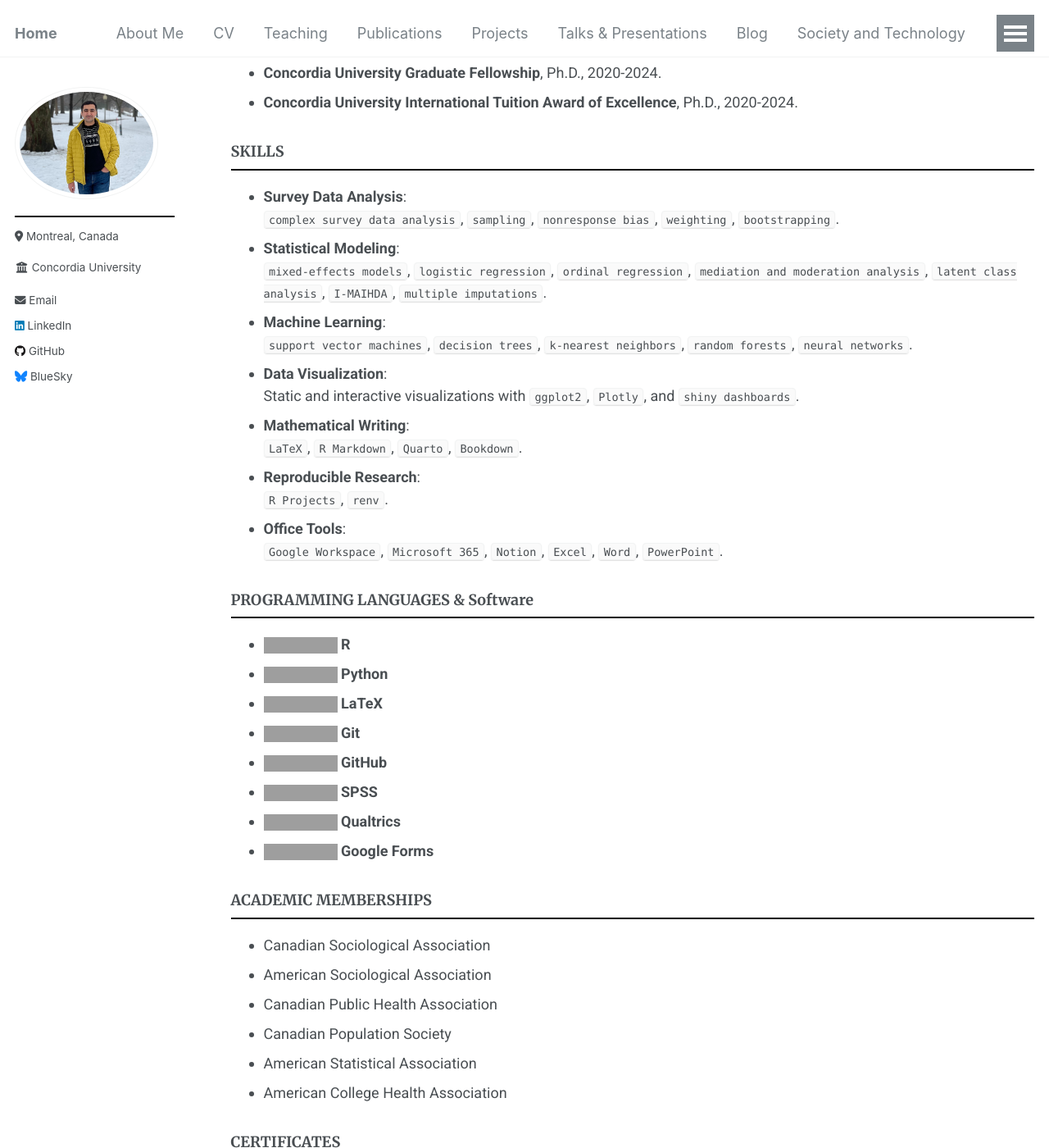
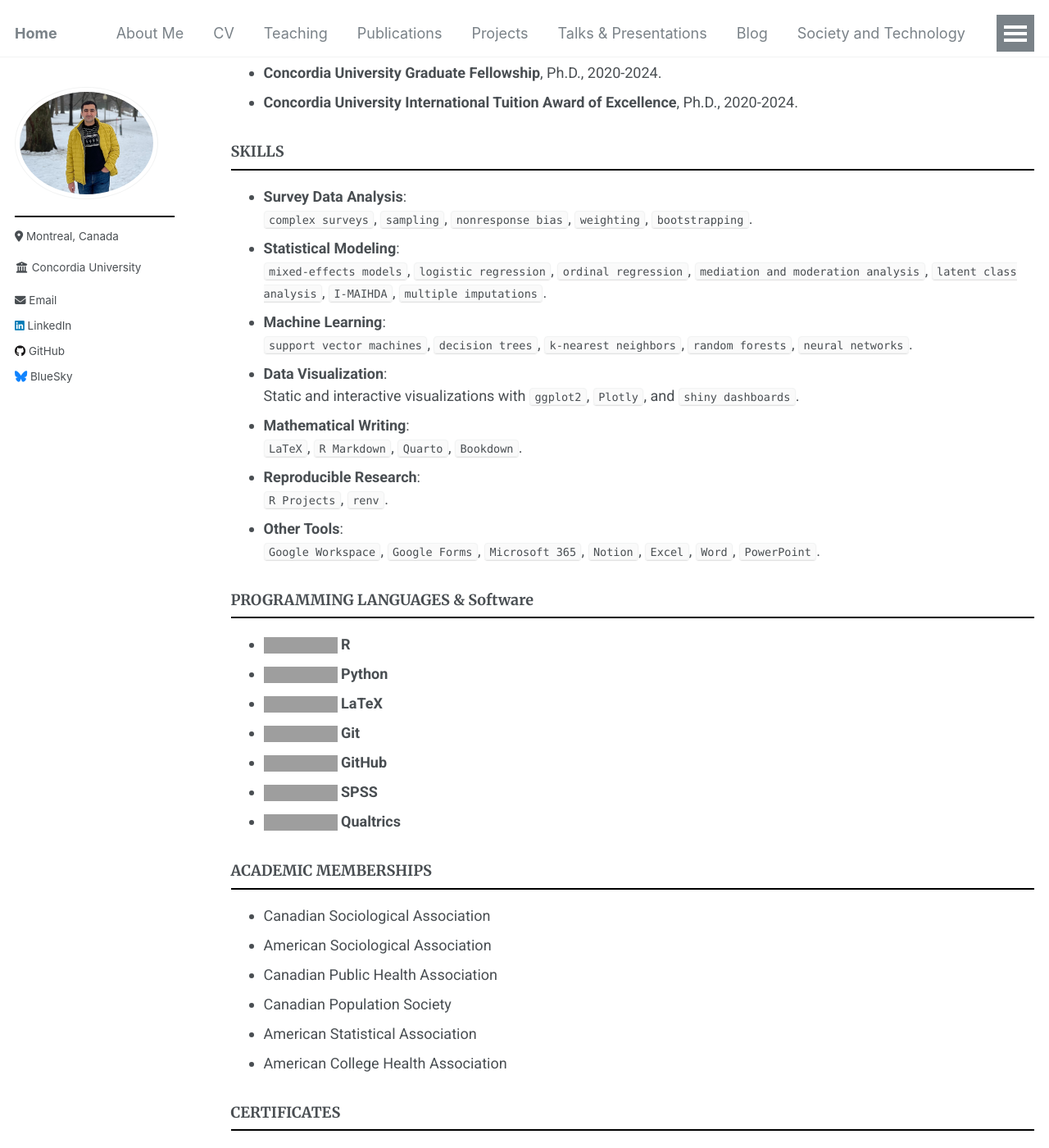
Before and after one commit to Mohsnmonji/mohsnmonji.github.io, a Jekyll site: the page built from _pages/Curriculum Vitae.md, in a window 1280 px wide and 1400 px high, scrolled down 3149 px. Shown: the whole window at 82% size. Built offline with Jekyll 4.4.1, drawn with Linux system fonts in a browser that asks for light colours; grey boxes are pictures that could not be loaded.

Commit message:
Update Curriculum Vitae.md

```diff
--- a/_pages/Curriculum Vitae.md
+++ b/_pages/Curriculum Vitae.md
@@ -111,7 +111,7 @@ redirect_from:
 ### **SKILLS**
 
 - **Survey Data Analysis**:
-  `complex survey data analysis`, `sampling`, `nonresponse bias`, `weighting`, `bootstrapping`.
+  `complex surveys`, `sampling`, `nonresponse bias`, `weighting`, `bootstrapping`.
 - **Statistical Modeling**:
   `mixed-effects models`, `logistic regression`, `ordinal regression`, `mediation and moderation analysis`, `latent class analysis`, `I-MAIHDA`, `multiple imputations`.
 - **Machine Learning**:
@@ -122,8 +122,8 @@ redirect_from:
   `LaTeX`, `R Markdown`, `Quarto`, `Bookdown`.
 - **Reproducible Research**:
   `R Projects`, `renv`.
-- **Office Tools**:
-  `Google Workspace`, `Microsoft 365`, `Notion`, `Excel`, `Word`, `PowerPoint`.
+- **Other Tools**:
+  `Google Workspace`, `Google Forms`, `Microsoft 365`, `Notion`, `Excel`, `Word`, `PowerPoint`.
 
 ### **PROGRAMMING LANGUAGES & Software**
 
```
Also changed, not shown: other parts of _pages/Curriculum Vitae.md (+0 -1 lines).
